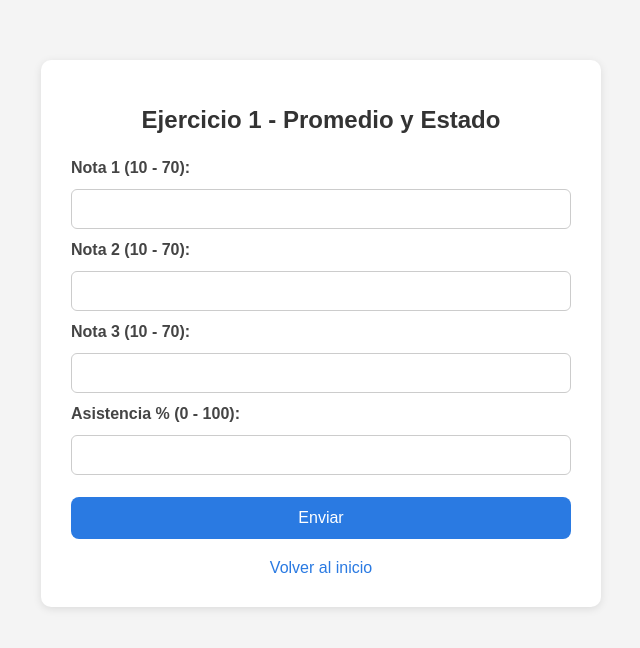
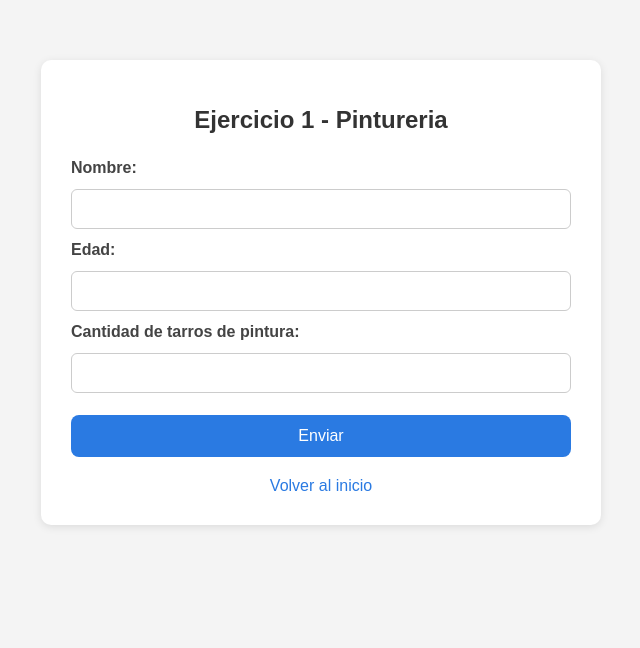
Before and after one commit to Donnovan-Riquelme/evaluacion-final-unidad3-flask, a Flask app: page /ejercicio1 in a window 1280 px wide. Shown: the top 648 px of the page, without its empty margins (319-959 px from the left). Run offline with Flask 3, Linux system fonts and the light colour scheme.

Commit message:
Actualizacion evaluacion final Flask

```diff
--- a/main.py
+++ b/main.py
@@ -9,54 +9,59 @@ def inicio():
     return render_template('index.html')
 
 
-# Ejercicio 1 - Calcular promedio y determinar estado
+# Ejercicio 1 - Calcular total con descuento segun edad
 @app.route('/ejercicio1', methods=['GET', 'POST'])
 def ejercicio1():
     resultado = None
 
     if request.method == 'POST':
-        nota1 = float(request.form['nota1'])
-        nota2 = float(request.form['nota2'])
-        nota3 = float(request.form['nota3'])
-        asistencia = float(request.form['asistencia'])
+        nombre = request.form['nombre']
+        edad = int(request.form['edad'])
+        cantidad = int(request.form['cantidad'])
 
-        # Calcular promedio
-        promedio = (nota1 + nota2 + nota3) / 3
+        precio_tarro = 9000
+        total_sin_descuento = cantidad * precio_tarro
 
-        # Determinar si aprueba o reprueba
-        if promedio >= 40 and asistencia >= 75:
-            estado = 'APROBADO'
+        # Determinar descuento segun edad
+        if edad < 18:
+            descuento = 0
+        elif edad <= 30:
+            descuento = 15
         else:
-            estado = 'REPROBADO'
+            descuento = 25
+
+        monto_descuento = int(total_sin_descuento * descuento / 100)
+        total_a_pagar = total_sin_descuento - monto_descuento
 
         resultado = {
-            'promedio': round(promedio, 1),
-            'estado': estado
+            'nombre': nombre,
+            'total_sin_descuento': total_sin_descuento,
+            'descuento': descuento,
+            'total_a_pagar': total_a_pagar
         }
 
     return render_template('ejercicio1.html', resultado=resultado)
 
 
-# Ejercicio 2 - Comparar longitud de nombres
+# Ejercicio 2 - Validar usuario y contraseña
 @app.route('/ejercicio2', methods=['GET', 'POST'])
 def ejercicio2():
     resultado = None
 
     if request.method == 'POST':
-        nombre1 = request.form['nombre1']
-        nombre2 = request.form['nombre2']
-        nombre3 = request.form['nombre3']
+        usuario = request.form['usuario']
+        contrasena = request.form['contrasena']
 
-        # Guardar los nombres en una lista
-        nombres = [nombre1, nombre2, nombre3]
-
-        # Buscar el nombre con mas caracteres
-        nombre_mayor = max(nombres, key=len)
-        cantidad_caracteres = len(nombre_mayor)
+        # Validar credenciales
+        if usuario == 'juan' and contrasena == 'admin':
+            mensaje = 'Bienvenido administrador juan'
+        elif usuario == 'pepe' and contrasena == 'user':
+            mensaje = 'Bienvenido usuario pepe'
+        else:
+            mensaje = 'Usuario o contraseña incorrectos.'
 
         resultado = {
-            'nombre': nombre_mayor,
-            'cantidad': cantidad_caracteres
+            'mensaje': mensaje
         }
 
     return render_template('ejercicio2.html', resultado=resultado)
--- a/templates/ejercicio1.html
+++ b/templates/ejercicio1.html
@@ -8,20 +8,17 @@
 </head>
 <body>
     <div class="contenedor">
-        <h1>Ejercicio 1 - Promedio y Estado</h1>
+        <h1>Ejercicio 1 - Pintureria</h1>
 
         <form method="POST" action="{{ url_for('ejercicio1') }}">
-            <label for="nota1">Nota 1 (10 - 70):</label>
-            <input type="number" name="nota1" id="nota1" min="10" max="70" required>
+            <label for="nombre">Nombre:</label>
+            <input type="text" name="nombre" id="nombre" required>
 
-            <label for="nota2">Nota 2 (10 - 70):</label>
-            <input type="number" name="nota2" id="nota2" min="10" max="70" required>
+            <label for="edad">Edad:</label>
+            <input type="number" name="edad" id="edad" min="1" required>
 
-            <label for="nota3">Nota 3 (10 - 70):</label>
-            <input type="number" name="nota3" id="nota3" min="10" max="70" required>
-
-            <label for="asistencia">Asistencia % (0 - 100):</label>
-            <input type="number" name="asistencia" id="asistencia" min="0" max="100" required>
+            <label for="cantidad">Cantidad de tarros de pintura:</label>
+            <input type="number" name="cantidad" id="cantidad" min="1" required>
 
             <button type="submit" class="boton">Enviar</button>
         </form>
@@ -29,8 +26,10 @@
         {% if resultado %}
         <div class="resultado">
             <h2>Resultado</h2>
-            <p><strong>Promedio:</strong> {{ resultado.promedio }}</p>
-            <p><strong>Estado:</strong> {{ resultado.estado }}</p>
+            <p><strong>Cliente:</strong> {{ resultado.nombre }}</p>
+            <p><strong>Total sin descuento:</strong> ${{ resultado.total_sin_descuento }}</p>
+            <p><strong>Descuento aplicado:</strong> {{ resultado.descuento }}%</p>
+            <p><strong>Total a pagar:</strong> ${{ resultado.total_a_pagar }}</p>
         </div>
         {% endif %}
 
```
Also changed, not shown: templates/ejercicio2.html (+6 -11 lines).
